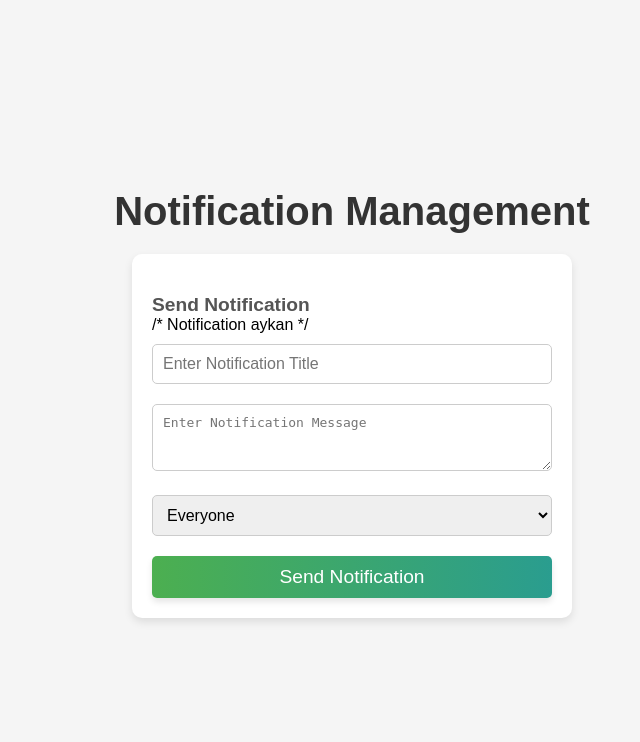
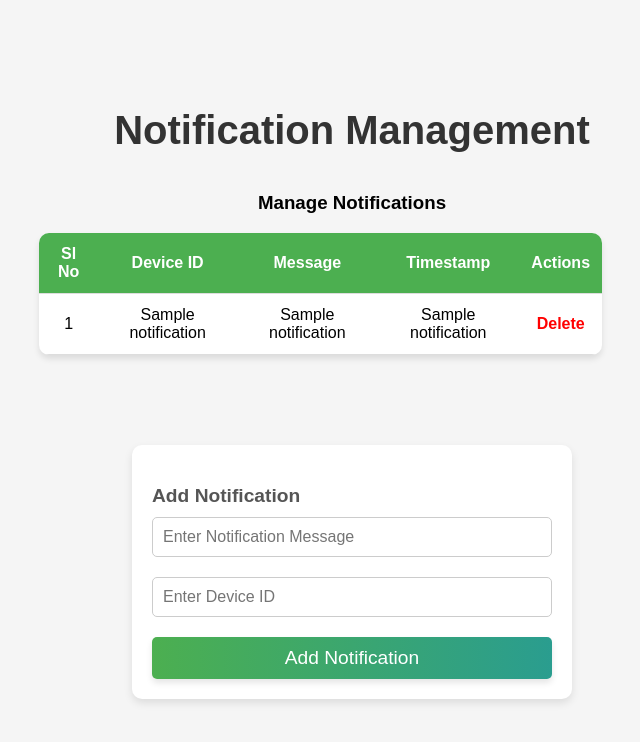
Before and after one commit to sreepadh32/nexus, a Flask app: template src/templates/notifmg.html in a window 1280 px wide. Shown: the top 742 px of the page, without its empty margins (288-928 px from the left). Run offline with Flask 3, Linux system fonts and the light colour scheme; the template is opened without the code that fills it: most values are stand-ins (such as "Sample title", 1, 10 or a date in 2020).

Commit message:
all updated and fixed till now

```diff
--- a/src/templates/adminsettings.html
+++ b/src/templates/adminsettings.html
@@ -82,11 +82,8 @@
         <div class="sensm">
             <button onclick="location.href='/sensormanagement'">Sensors Management </button>
         </div>
-        <div class="alert">
-            <button onclick="location.href='alertmg.html'">Alert Management</button>
-        </div>
         <div class="noti">
-            <button onclick="location.href='notifmg.html'">Notification Management</button>
+            <button onclick="location.href='/notificationmg'">Notification Management</button>
         </div>
         </div>
 {% endblock %}
--- a/src/templates/dashboard.html
+++ b/src/templates/dashboard.html
@@ -101,7 +101,7 @@ function updateTrendChart(parameter) {
             color = 'rgba(75, 192, 75, 0.2)';
             borderColor = 'rgba(75, 192, 75, 0.9)';
             label = 'Gas';
-            yAxisMin = 100;
+            yAxisMin = 0;
             yAxisMax = 2000;
             break;
         case 'noise':
@@ -176,8 +176,8 @@ document.addEventListener('DOMContentLoaded', () => {
         })
         .catch(error => console.error('Error fetching trend data:', error));
 
-        // Fetch pollution data (RIGHT chart)
-        fetch('/get_pollution_data')
+    // Initialize pollution chart (unchanged)
+    fetch('/get_pollution_data')
         .then(response => response.json())
         .then(data => {
             new Chart(ctx2, {
--- a/src/templates/notifmg.html
+++ b/src/templates/notifmg.html
@@ -1,11 +1,10 @@
 <!DOCTYPE html>
 <html lang="en">
 <head>
-    <title>Alert Management</title>
+    <title>Notification Management</title>
     <meta charset="UTF-8">
     <meta name="viewport" content="width=device-width, initial-scale=1.0">
     <style>
-        /* General Styles */
         body {
             font-family: Arial, sans-serif;
             margin: 0;
@@ -25,7 +24,6 @@
             font-size: 2.5em;
         }
 
-        /* Form Container */
         .form-container {
             width: 90%;
             max-width: 400px;
@@ -36,8 +34,8 @@
             margin-bottom: 20px;
         }
 
-        /* Input Styles */
-        .form-container input, .form-container textarea, .form-container select {
+        .form-container input,
+        .form-container select {
             width: 100%;
             padding: 10px;
             margin: 10px 0;
@@ -47,15 +45,13 @@
             box-sizing: border-box;
         }
 
-        .form-container input:focus,
-        .form-container textarea:focus,
-        .form-container select:focus {
+        .form-container input:focus {
             outline: none;
             border-color: #4CAF50;
             box-shadow: 0 0 5px rgba(76, 175, 80, 0.5);
         }
 
-         .form-container button {
+        .form-container button {
             width: 100%;
             font-size: 1.2em;
             padding: 10px;
@@ -74,35 +70,103 @@
             transform: translateY(-2px);
         }
 
-         .form-container button:active {
+        .form-container button:active {
             transform: translateY(0);
             box-shadow: 0 2px 4px rgba(0, 0, 0, 0.2);
         }
 
-        .hd {
+        .section-header {
             margin-top: 20px;
             font-size: 1.2em;
             font-weight: bold;
             color: #555;
         }
+
+        table {
+            width: 90%;
+            max-width: 1000px;
+            border-collapse: collapse;
+            background-color: #fff;
+            margin-bottom: 40px;
+            box-shadow: 0 4px 6px rgba(0,0,0,0.1);
+            border-radius: 10px;
+            overflow: hidden;
+        }
+
+        table th, table td {
+            padding: 12px;
+            border-bottom: 1px solid #ddd;
+            text-align: center;
+        }
+
+        table th {
+            background-color: #4CAF50;
+            color: white;
+        }
+
+        table tr:hover {
+            background-color: #f1f1f1;
+        }
+
+        .action-link {
+            margin: 0 5px;
+            text-decoration: none;
+            font-weight: bold;
+        }
+
+        .edit-link {
+            color: #2196F3;
+        }
+
+        .delete-link {
+            color: red;
+        }
     </style>
 </head>
 <body>
+
     <h1>Notification Management</h1>
-    <form action="/add_alert" method="POST" class="form-container">
-        <div class="hd">Send Notification</div>
-        /* Notification aykan */
-        <input type="text" name="Notification_title" placeholder="Enter Notification Title" required />
-        <textarea name="Notification_msg" placeholder="Enter Notification Message" rows="3" required></textarea>
-        <select name="user_type" required>
-            <option value="" disabled selected>Select Priority</option>
-            <option value="1">1</option>
-            <option value="2">2</option>
-            <option value="3">3</option>
-            <option value="all" selected>Everyone</option>
-        </select>
-        <button type="submit">Send Notification</button>
-    </form>
+
+    <!-- ---------- Notification Table ------------ -->
+    <div class="glassmorphism-container" style="margin: 0 0 50px;">
+        <h3 style="text-align:center;">Manage Notifications</h3>
+        <table>
+                <tr>
+                    <th>Sl No</th>
+                    <th>Device ID</th>
+                    <th>Message</th>
+                    <th>Timestamp</th>
+                    <th>Actions</th>
+                </tr>
+                {% set slno = namespace(value=1) %}
+                {% for note in notifications %}
+                <tr>
+                    <td>{{ slno.value }}</td>
+                    <td>{{ note[3] }}</td> <!-- d_id -->
+                    <td style="max-width: 400px; word-wrap: break-word;">{{ note[1] }}</td> <!-- Notification -->
+                    <td>{{ note[2] }}</td> <!-- Timestamp -->
+                    <td>
+                        <a class="action-link delete-link" href="/notification/delete/{{ note[0] }}">Delete</a>
+                    </td>
+                </tr>
+                {% set slno.value = slno.value + 1 %}
+                {% endfor %}
+            </table>
+        </div>
+
+        <!-- ---------- Add Notification Form ---------- -->
+        <form action="/notification/add" method="POST" class="form-container">
+            <div class="section-header">Add Notification</div>
+            <input type="text" name="Notification_msg" placeholder="Enter Notification Message" required />
+            <input type="number" name="d_id" placeholder="Enter Device ID" required />
+            <button type="submit">Add Notification</button>
+        </form>
+
+    {% if request.args.get("message") %}
+    <script>
+        alert('{{ request.args.get("message") }}');
+    </script>
+    {% endif %}
 
 </body>
 </html>
```
Also changed, not shown: src/templates/heatmap.html (+67 -0 lines), src/templates/sensormg.html (+48 -11 lines), src/web.py (+96 -26 lines), 2 other files.
